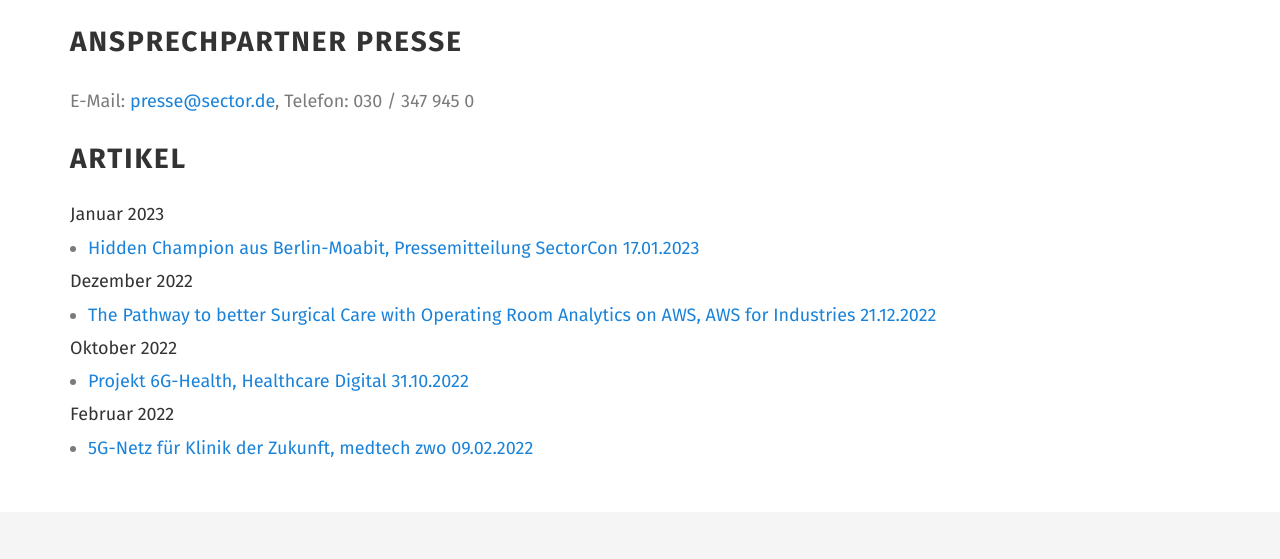
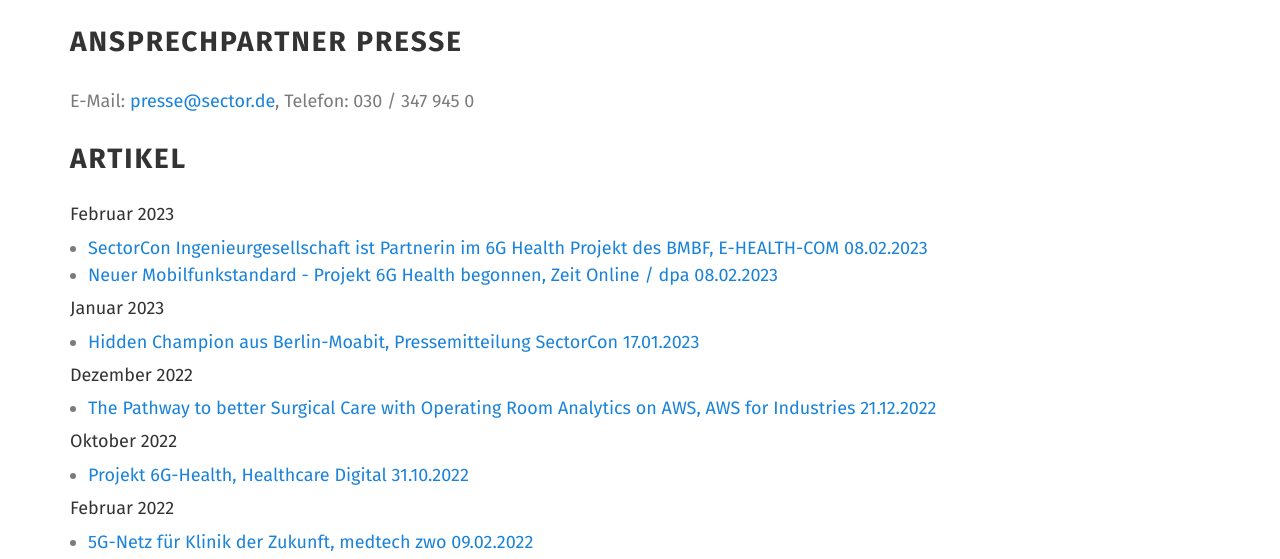
Before and after one commit to SectorCon/sector-hugo-static, a plain HTML site: page press/index.html in a window 1280 px wide. Shown: the part 1871-2430 px from the top of the page. Drawn offline with Linux system fonts and the light colour scheme.

Commit message:
Update press SectorCon/sector-hugo@3f28cceb1551793fd4ca12e4a4b248daebc42b75

```diff
--- a/press/index.html
+++ b/press/index.html
@@ -166,6 +166,15 @@
 <div class=col-md-12>
 <div class="post post-single">
 <h2>Artikel</h2>
+<h4>Februar 2023</h4>
+<ul>
+<li>
+<a href=https://e-health-com.de/details-news/sectorcon-ingenieurgesellschaft-ist-partnerin-im-6g-health-projekt-des-bmbf/ target=_blank>SectorCon Ingenieurgesellschaft ist Partnerin im 6G Health Projekt des BMBF, E-HEALTH-COM 08.02.2023</a>
+</li>
+<li>
+<a href=https://www.zeit.de/news/2023-02/08/neuer-mobilfunkstandard-projekt-6g-health-begonnen target=_blank>Neuer Mobilfunkstandard - Projekt 6G Health begonnen, Zeit Online / dpa 08.02.2023</a>
+</li>
+</ul>
 <h4>Januar 2023</h4>
 <ul>
 <li>
```
